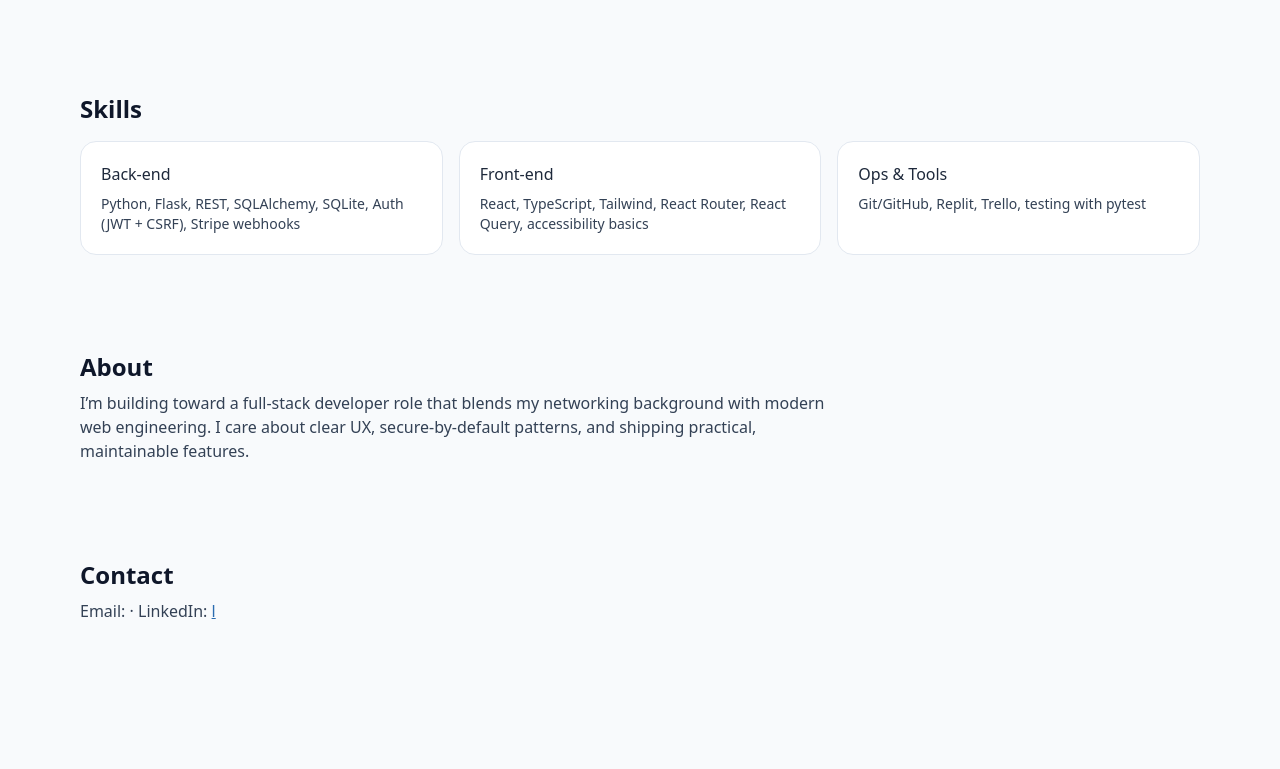
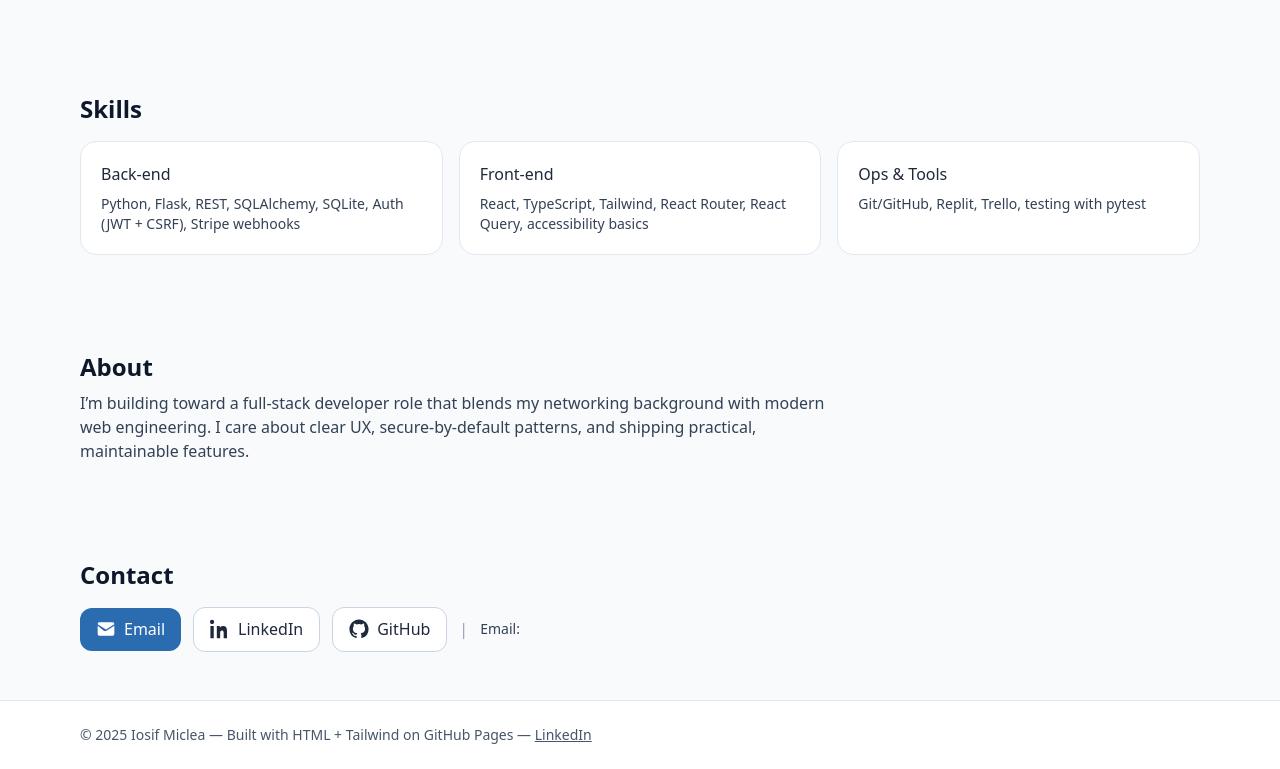
Before and after one commit to iosif85/iosif85.github.io, a plain HTML site: page index.html in a window 1280 px wide. Shown: the part 873-1642 px from the top of the page. Before the commit the page ends 1544 px from the top, so only its background shows below. Drawn offline with nearby package versions, Linux system fonts and the light colour scheme.

Commit message:
Update index.html

```diff
--- a/index.html
+++ b/index.html
@@ -13,12 +13,12 @@
   <meta property="og:url" content="https://iosif85.github.io/" />
   <meta property="og:image" content="https://iosif85.github.io/og-image.png" />
 
-  <!-- Tailwind CDN (simple static site, no build step needed) -->
+  <!-- Tailwind CDN -->
   <script src="https://cdn.tailwindcss.com"></script>
   <style>
     :root{--green:#2f5d50;--blue:#2b6cb0;--earth:#8a7a5b;--ink:#0f172a}
     .chip{border:1px solid rgba(15,23,42,.12);border-radius:9999px;padding:.25rem .6rem;font-size:.8rem}
-    .btn{border-radius:0.75rem;padding:.6rem 1rem;display:inline-flex;align-items:center;justify-content:center}
+    .btn{border-radius:0.75rem;padding:.6rem 1rem;display:inline-flex;align-items:center;justify-content:center;gap:.5rem;white-space:nowrap}
   </style>
 </head>
 
@@ -62,7 +62,6 @@
       <div class="md:col-span-5">
         <div class="rounded-2xl border border-slate-200 bg-white p-6 shadow-sm">
           <p class="text-sm text-slate-600">Download assessment PDF</p>
-          <!-- Update the href to your actual PDF filename or remove the button -->
           <a href="./IosifMiclea-NestSwap-Assessment.pdf" class="mt-2 block btn bg-[color:var(--blue)] text-white hover:opacity-95 text-center">Submission PDF</a>
           <p class="mt-4 text-sm text-slate-600">CV (optional)</p>
           <a href="./IosifMiclea-CV.pdf" class="mt-2 block btn border border-slate-300 bg-white hover:bg-slate-50 text-center">Download CV</a>
@@ -88,7 +87,7 @@
           Tech includes secure auth, Stripe membership, photo uploads, map search, per-day availability, and admin moderation.
         </p>
 
-        <!-- Make sure this file exists: /screenshots/nestswap-hero.png -->
+        <!-- Ensure this exists: /screenshots/nestswap-hero.png -->
         <img src="./screenshots/nestswap-hero.png"
              alt="NestSwap UI preview: listings and map"
              class="mt-4 w-full rounded-xl border border-slate-200 object-cover" />
@@ -111,7 +110,7 @@
         </div>
       </article>
 
-      <!-- Example secondary project (edit or duplicate this block) -->
+      <!-- Example secondary project -->
       <article class="rounded-2xl border border-slate-200 bg-white p-6 shadow-sm">
         <h3 class="text-xl font-semibold">Networking Lab Scripts</h3>
         <p class="mt-2 text-slate-700">
@@ -157,14 +156,60 @@
     </p>
   </section>
 
-  <!-- Contact -->
+  <!-- Contact — single row (scrollable on small screens) -->
   <section id="contact" class="mx-auto max-w-6xl px-4 py-12">
     <h2 class="text-2xl font-semibold text-[color:var(--ink)]">Contact</h2>
-    <p class="mt-2 text-slate-700">
-      Email:
-      <a class="text-[color:var(--blue)] underline" href="mailto:<UPDATE_EMAIL>"><UPDATE_EMAIL></a>
-      · LinkedIn:
-      <a class="text-[color:var(--blue)] underline"
-         href="https://www.linkedin.com/in/iosif-miclea-702374312"
-         target="_blank" rel="noopener noreferrer">
-         l
+
+    <div class="mt-4 overflow-x-auto">
+      <div class="inline-flex min-w-full items-center gap-3 whitespace-nowrap">
+        <a href="mailto:<UPDATE_EMAIL>"
+           class="btn bg-[color:var(--blue)] text-white hover:opacity-95"
+           aria-label="Email Iosif">
+          <svg viewBox="0 0 24 24" class="h-5 w-5 fill-current" aria-hidden="true">
+            <path d="M2 6a2 2 0 0 1 2-2h16a2 2 0 0 1 2 2v.35l-10 6.25-10-6.25V6z"></path>
+            <path d="M2 8.23V18a2 2 0 0 0 2 2h16a2 2 0 0 0 2-2V8.23l-9.35 5.84a3 3 0 0 1-3.3 0L2 8.23z"></path>
+          </svg>
+          <span>Email</span>
+        </a>
+
+        <a href="https://www.linkedin.com/in/iosif-miclea-702374312"
+           target="_blank" rel="noopener noreferrer"
+           class="btn border border-slate-300 bg-white hover:bg-slate-50"
+           aria-label="Open LinkedIn profile">
+          <svg viewBox="0 0 24 24" class="h-5 w-5 fill-current" aria-hidden="true">
+            <path d="M4.98 3.5C4.98 4.88 3.86 6 2.5 6S0 4.88 0 3.5 1.12 1 2.5 1s2.48 1.12 2.48 2.5zM.5 8.5h4V23h-4V8.5zm7.5 0h3.8v2h.05c.53-1 1.83-2.05 3.77-2.05 4.03 0 4.78 2.65 4.78 6.1V23h-4v-5.9c0-1.41-.02-3.22-1.96-3.22-1.96 0-2.26 1.53-2.26 3.12V23h-4V8.5z"/>
+          </svg>
+          <span>LinkedIn</span>
+        </a>
+
+        <a href="https://github.com/iosif85"
+           target="_blank" rel="noopener noreferrer"
+           class="btn border border-slate-300 bg-white hover:bg-slate-50"
+           aria-label="Open GitHub profile">
+          <svg viewBox="0 0 24 24" class="h-5 w-5 fill-current" aria-hidden="true">
+            <path d="M12 .5C5.73.5.5 5.73.5 12a11.5 11.5 0 0 0 7.84 10.94c.57.1.78-.25.78-.55v-2.1c-3.19.69-3.86-1.37-3.86-1.37-.52-1.32-1.28-1.67-1.28-1.67-1.05-.72.08-.71.08-.71 1.16.08 1.77 1.19 1.77 1.19 1.03 1.76 2.7 1.25 3.36.95.1-.75.4-1.25.72-1.54-2.55-.29-5.23-1.28-5.23-5.69 0-1.26.45-2.3 1.18-3.11-.12-.29-.51-1.46.11-3.05 0 0 .96-.31 3.15 1.19a10.9 10.9 0 0 1 5.74 0c2.18-1.5 3.14-1.19 3.14-1.19.63 1.59.24 2.76.12 3.05.74.81 1.18 1.85 1.18 3.11 0 4.42-2.69 5.39-5.25 5.67.41.35.77 1.05.77 2.12v3.14c0 .3.2.65.79.54A11.5 11.5 0 0 0 23.5 12C23.5 5.73 18.27.5 12 .5z"/>
+          </svg>
+          <span>GitHub</span>
+        </a>
+
+        <span class="text-slate-400">|</span>
+
+        <span class="text-sm text-slate-700">
+          Email: <a class="underline decoration-slate-300 underline-offset-4" href="mailto:<iosif.miclea@yahoo.com>"><iosif.miclea@yahoo.com></a>
+        </span>
+      </div>
+    </div>
+  </section>
+
+  <footer class="border-t border-slate-200 bg-white py-6">
+    <div class="mx-auto max-w-6xl px-4 text-sm text-slate-600">
+      © <span id="y"></span> Iosif Miclea — Built with HTML + Tailwind on GitHub Pages —
+      <a href="https://www.linkedin.com/in/iosif-miclea-702374312"
+         target="_blank" rel="noopener noreferrer"
+         class="underline hover:no-underline">LinkedIn</a>
+    </div>
+  </footer>
+
+  <script>document.getElementById('y').textContent = new Date().getFullYear();</script>
+</body>
+</html>
```
